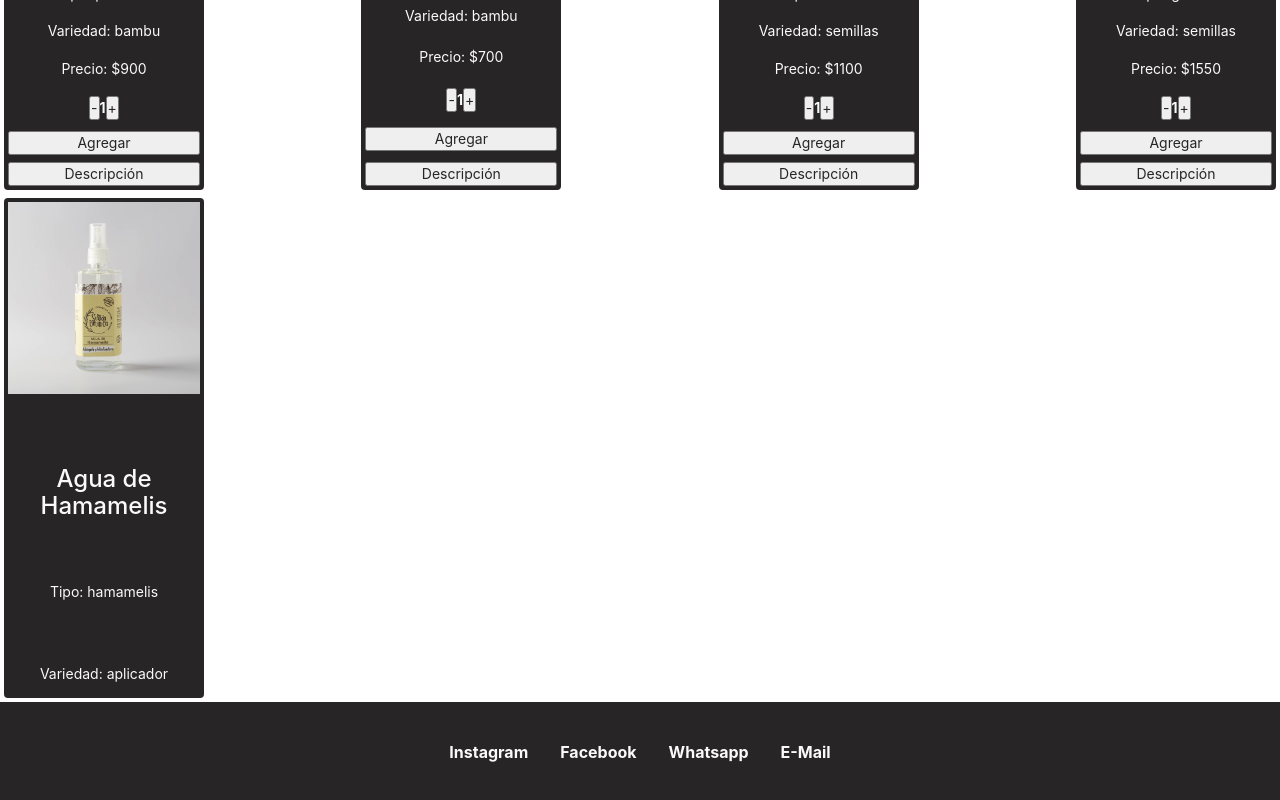
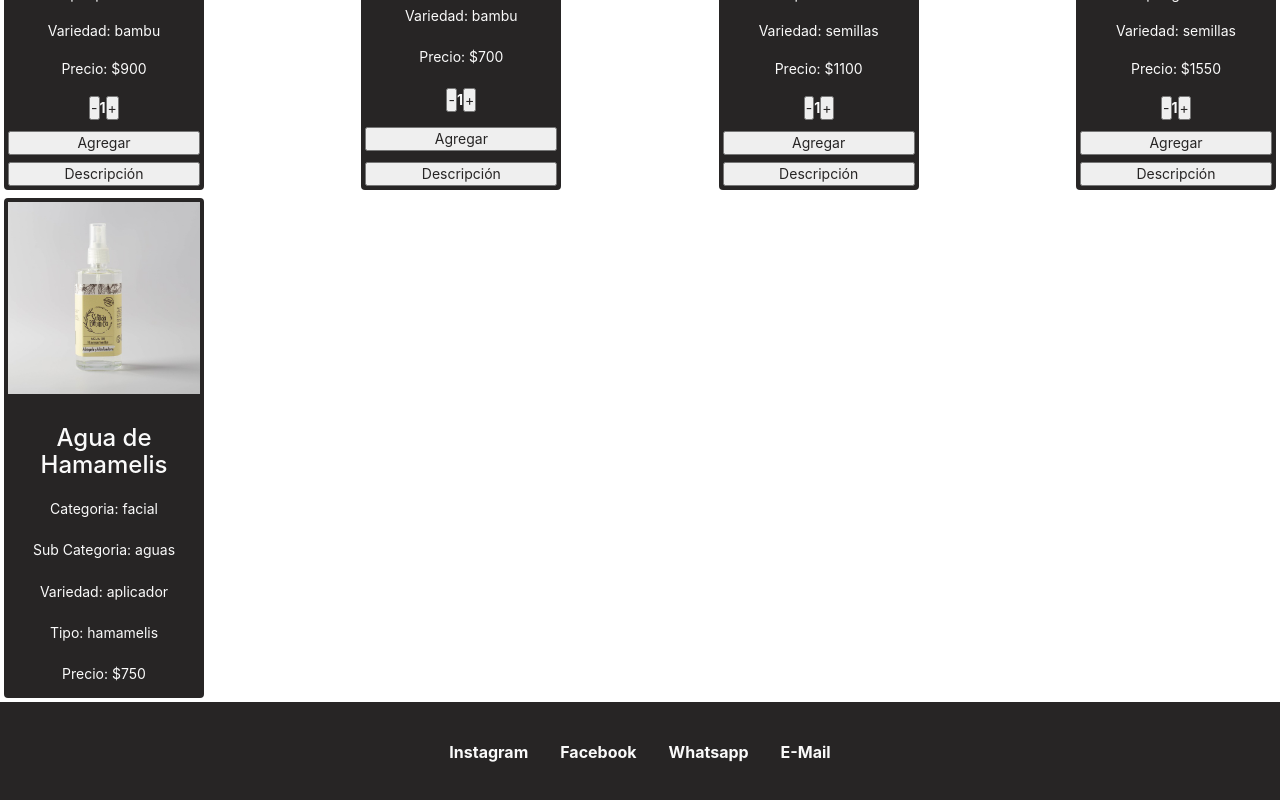
Before and after one commit to PuchikoNyu/e-commerce-dulce-puchiko, a React (Create React App) app: page / in a window 1280 px wide. Shown: the part 3404-4204 px from the top of the page. Built offline with nearby package versions, Linux system fonts and the light colour scheme.

Commit message:
detalle bis

```diff
--- a/src/components/main/ItemDetail.jsx
+++ b/src/components/main/ItemDetail.jsx
@@ -4,8 +4,11 @@ const ItemDetail = ({producto}) => {
         <div className="tarjeta">
             <img src={producto.img} alt={producto.nombre} />
             <h3> {producto.nombre} </h3>
+            <p> Categoria: {producto.categoria} </p>
+            <p> Sub Categoria: {producto.subcategoria} </p>
+            <p> Variedad: {producto.variedad} </p>
             <p> Tipo: {producto.tipo} </p>
-            <p> Variedad: {producto.variedad} </p>
+            <p> Precio: ${producto.precio} </p>
         </div>
     )
 }
```
